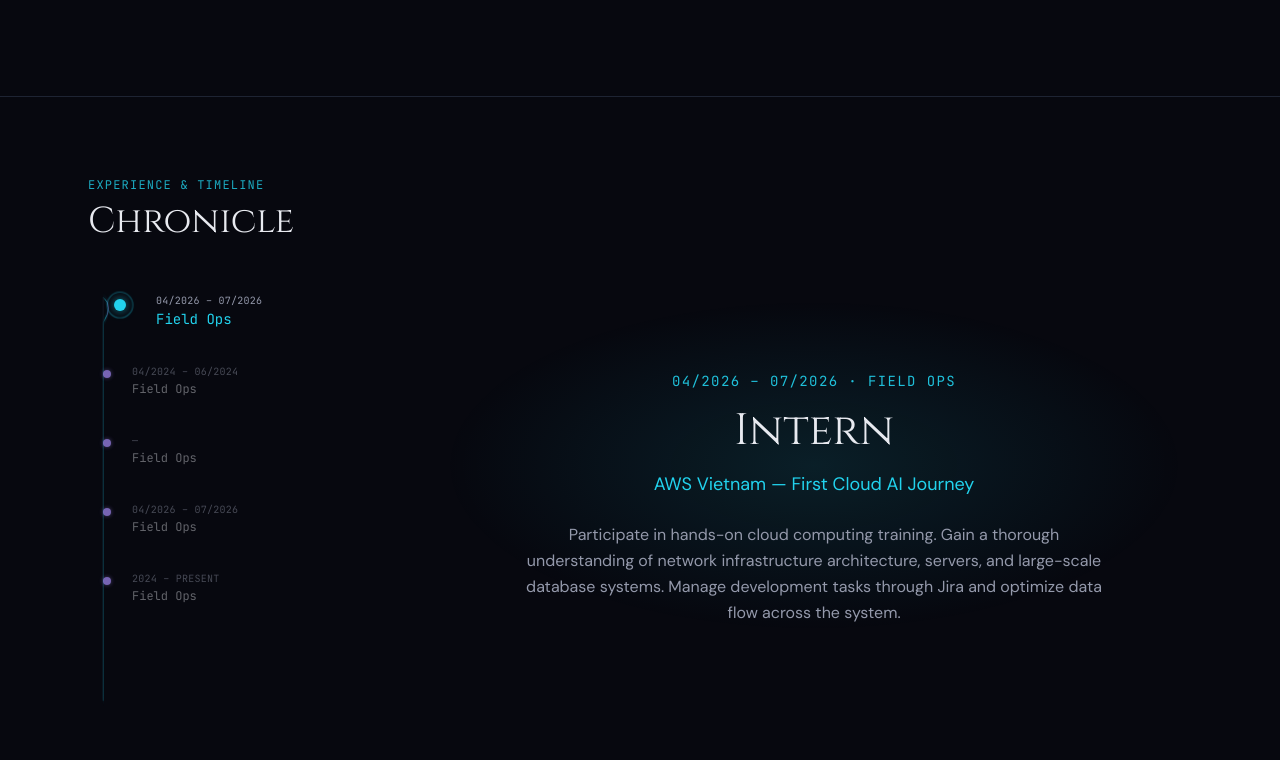
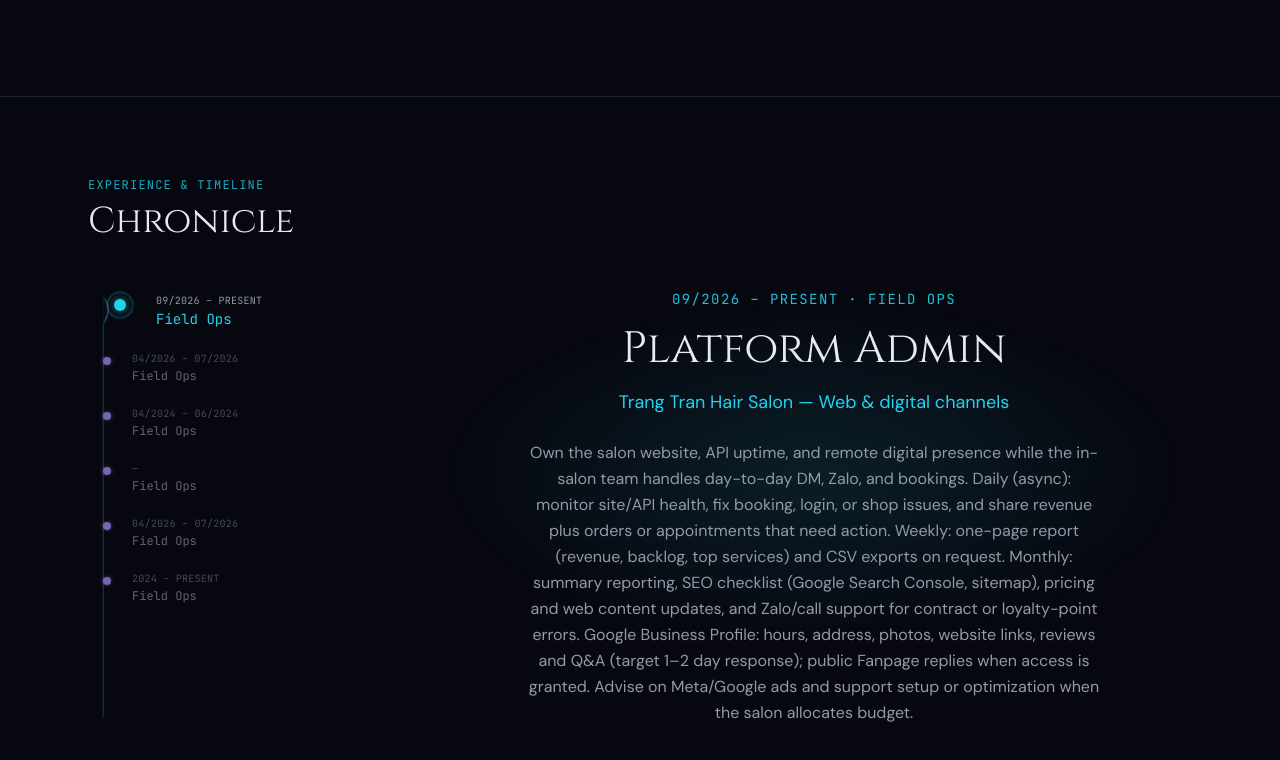
Before and after one commit to LLLVPN4423/LyThanhLoi_Porfolio, a Next.js app: page / in a window 1280 px wide. Shown: the part 3649-4409 px from the top of the page. Built offline with nearby package versions, Linux system fonts and the light colour scheme.

Commit message:
Add Trang Tran Hair Salon Platform Admin role to timeline (09/2026–present).

```diff
--- a/src/data/timeline.ts
+++ b/src/data/timeline.ts
@@ -8,6 +8,15 @@
 };
 
 export const timeline: TimelineEntry[] = [
+  {
+    id: "work-trang-tran-platform",
+    period: "09/2026 – Present",
+    title: "Platform Admin",
+    org: "Trang Tran Hair Salon — Web & digital channels",
+    description:
+      "Own the salon website, API uptime, and remote digital presence while the in-salon team handles day-to-day DM, Zalo, and bookings. Daily (async): monitor site/API health, fix booking, login, or shop issues, and share revenue plus orders or appointments that need action. Weekly: one-page report (revenue, backlog, top services) and CSV exports on request. Monthly: summary reporting, SEO checklist (Google Search Console, sitemap), pricing and web content updates, and Zalo/call support for contract or loyalty-point errors. Google Business Profile: hours, address, photos, website links, reviews and Q&A (target 1–2 day response); public Fanpage replies when access is granted. Advise on Meta/Google ads and support setup or optimization when the salon allocates budget.",
+    kind: "work",
+  },
   {
     id: "aws-fcj-intern",
     period: "04/2026 – 07/2026",
```
